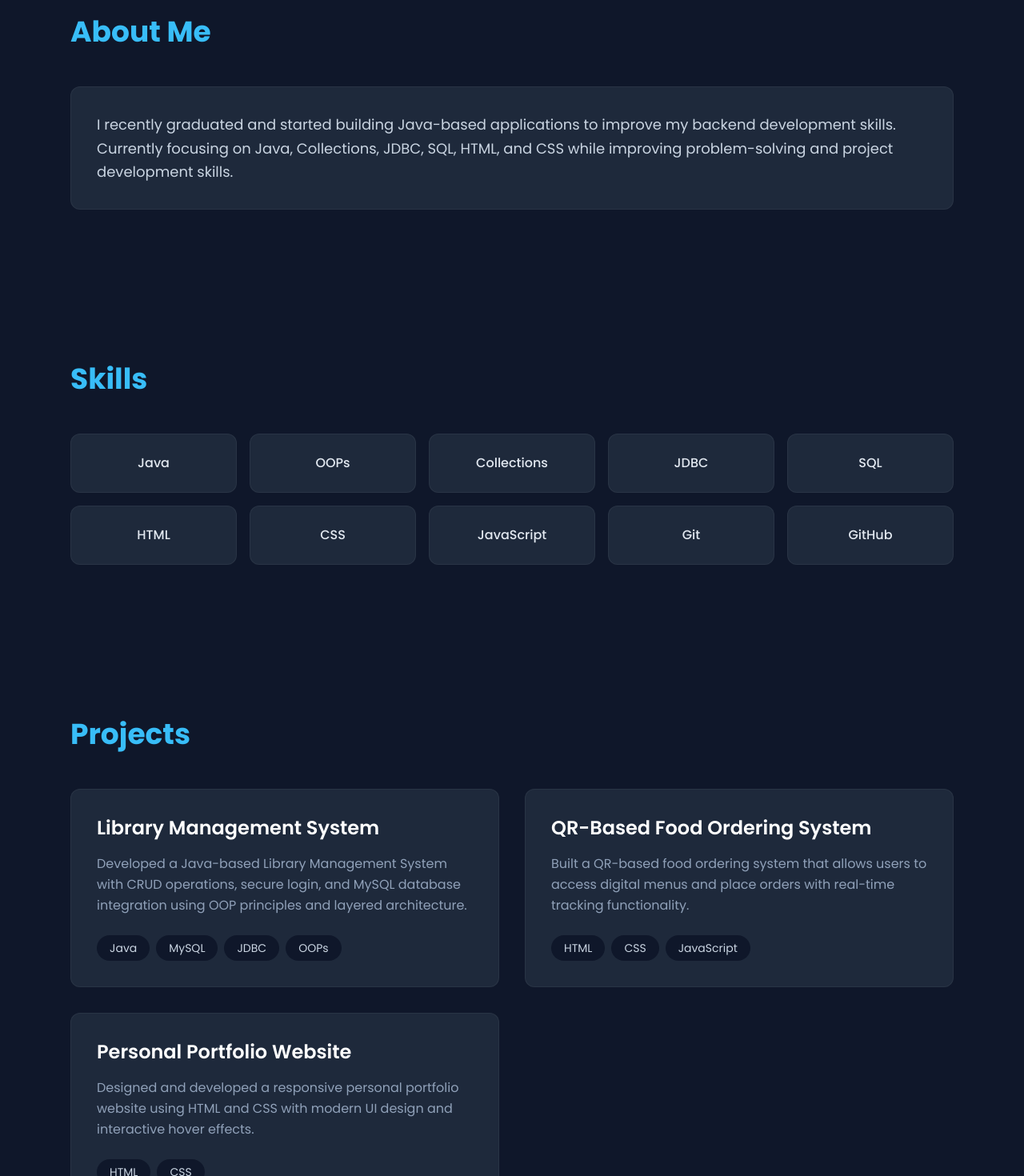
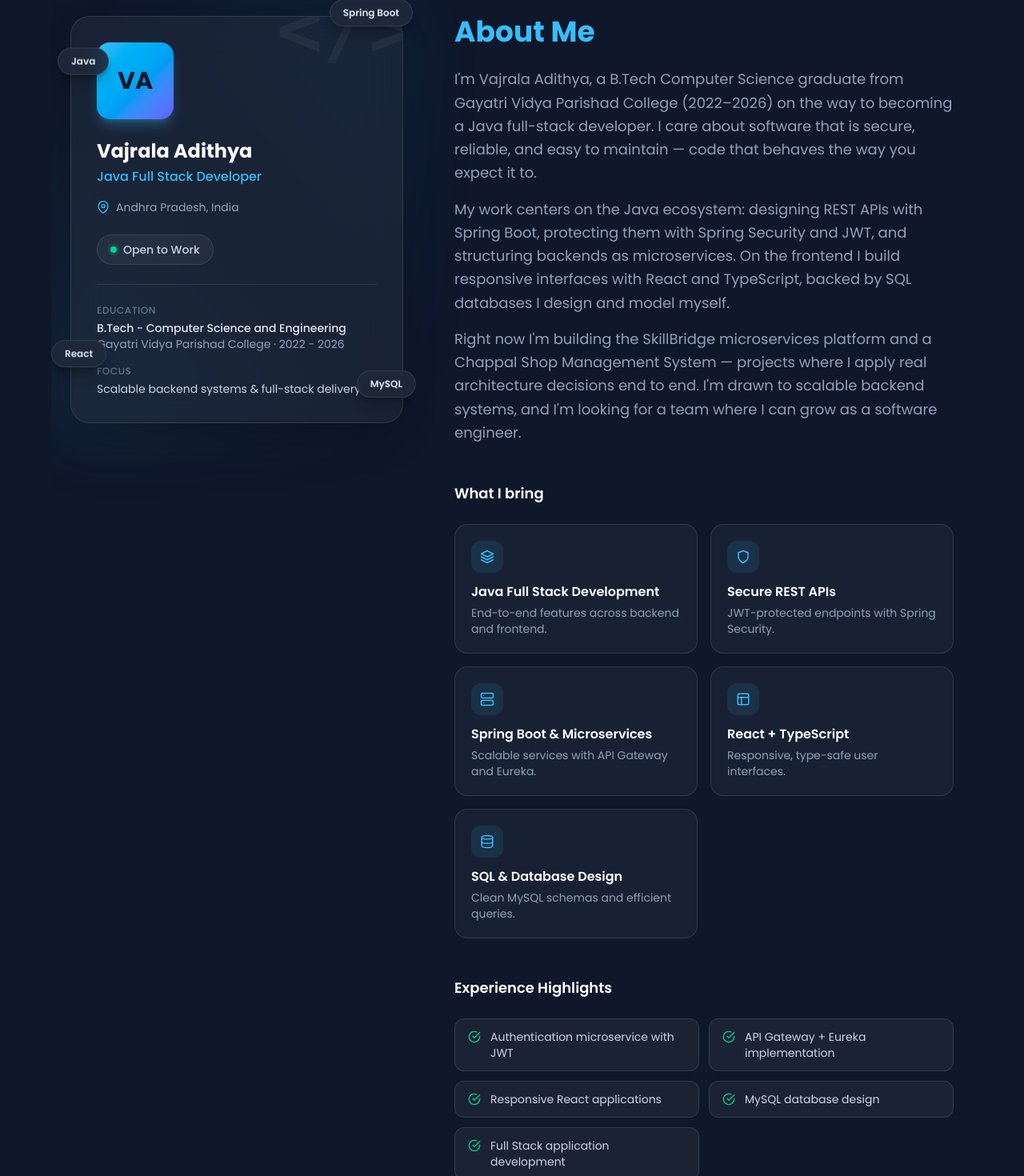
Before and after one commit to Adithya-vajrala/Portfolio, a React (Vite) app: page / in a window 1280 px wide. Shown: the part 1104-2574 px from the top of the page at 80% size. Built offline with nearby package versions, Linux system fonts and the light colour scheme.

Commit message:
feat(about): implement premium about section

```diff
--- /dev/null
+++ b/src/components/sections/AboutProfileCard.tsx
@@ -0,0 +1,107 @@
+import { motion } from 'framer-motion'
+import { FiMapPin } from 'react-icons/fi'
+
+import { CONTACT, LOGO_MONOGRAM } from '@/constants'
+import { EDUCATION } from '@/data'
+
+const FLOATING_BADGES = [
+  { label: 'Java', className: '-left-2 top-10 sm:-left-4', delay: 0 },
+  { label: 'Spring Boot', className: '-right-2 -top-5 sm:-right-3', delay: 0.6 },
+  { label: 'React', className: '-left-3 bottom-16 sm:-left-6', delay: 1.2 },
+  { label: 'MySQL', className: '-right-3 bottom-6 sm:-right-4', delay: 1.8 },
+]
+
+export default function AboutProfileCard() {
+  const education = EDUCATION[0]
+
+  return (
+    <motion.div
+      initial={{ opacity: 0, y: 32 }}
+      whileInView={{ opacity: 1, y: 0 }}
+      viewport={{ once: true, amount: 0.2 }}
+      transition={{ duration: 0.6, ease: 'easeOut' }}
+      className="relative mx-auto w-full max-w-sm lg:max-w-none"
+    >
+      {/* Glow behind the card */}
+      <div
+        aria-hidden
+        className="absolute -inset-4 rounded-3xl bg-gradient-to-tr from-brand/15 via-transparent to-sky-500/10 blur-2xl"
+      />
+
+      <div className="relative overflow-hidden rounded-3xl border border-white/10 bg-surface/70 p-8 shadow-2xl shadow-black/30 backdrop-blur-xl">
+        {/* Decorative code brackets */}
+        <span
+          aria-hidden
+          className="pointer-events-none absolute -right-4 -top-8 select-none font-mono text-8xl font-bold text-white/5"
+        >
+          {'</>'}
+        </span>
+
+        {/* Avatar placeholder — swap for a real photo later */}
+        <div className="flex h-24 w-24 items-center justify-center rounded-2xl bg-gradient-to-br from-brand via-sky-500 to-indigo-500 text-3xl font-bold text-ink shadow-lg shadow-brand/30">
+          {LOGO_MONOGRAM}
+        </div>
+
+        <h3 className="mt-6 text-2xl font-bold text-white">
+          Vajrala Adithya
+        </h3>
+        <p className="mt-1 font-medium text-brand">Java Full Stack Developer</p>
+
+        <p className="mt-4 flex items-center gap-2 text-sm text-slate-400">
+          <FiMapPin className="shrink-0 text-brand" size={16} />
+          {CONTACT.location}
+        </p>
+
+        <div className="mt-6 inline-flex items-center gap-2 rounded-full border border-white/10 bg-white/5 px-4 py-2 text-sm font-medium text-slate-300">
+          <span className="relative flex h-2 w-2">
+            <span className="absolute inline-flex h-full w-full animate-ping rounded-full bg-emerald-400 opacity-75" />
+            <span className="relative inline-flex h-2 w-2 rounded-full bg-emerald-400" />
+          </span>
+          Open to Work
+        </div>
+
+        <div className="my-6 h-px bg-white/10" />
+
+        <dl className="space-y-4 text-sm">
+          <div>
+            <dt className="text-xs font-medium uppercase tracking-wider text-slate-500">
+              Education
+            </dt>
+            <dd className="mt-1 font-medium text-slate-200">
+              {education.degree}
+            </dd>
+            <dd className="text-slate-400">
+              {education.school} · {education.period}
+            </dd>
+          </div>
+          <div>
+            <dt className="text-xs font-medium uppercase tracking-wider text-slate-500">
+              Focus
+            </dt>
+            <dd className="mt-1 text-slate-300">
+              Scalable backend systems &amp; full-stack delivery
+            </dd>
+          </div>
+        </dl>
+      </div>
+
+      {/* Floating tech badges */}
+      {FLOATING_BADGES.map(({ label, className, delay }) => (
+        <motion.span
+          key={label}
+          initial={{ opacity: 0, scale: 0.8 }}
+          whileInView={{ opacity: 1, scale: 1, y: [0, -8, 0] }}
+          viewport={{ once: true }}
+          transition={{
+            opacity: { delay: 0.4 + delay },
+            scale: { delay: 0.4 + delay },
+            y: { delay, duration: 3, repeat: Infinity, ease: 'easeInOut' },
+          }}
+          className={`absolute rounded-full border border-white/10 bg-surface/90 px-4 py-2 text-xs font-semibold text-slate-200 shadow-lg shadow-black/30 backdrop-blur ${className}`}
+        >
+          {label}
+        </motion.span>
+      ))}
+    </motion.div>
+  )
+}
--- a/src/components/sections/AboutSection.tsx
+++ b/src/components/sections/AboutSection.tsx
@@ -1,33 +1,181 @@
 import { motion } from 'framer-motion'
+import type { IconType } from 'react-icons'
+import {
+  FiCheckCircle,
+  FiDatabase,
+  FiLayers,
+  FiLayout,
+  FiServer,
+  FiShield,
+} from 'react-icons/fi'
 
-import { fadeInUp } from '@/animations'
+import { fadeInUp, staggerContainer } from '@/animations'
+import AboutProfileCard from '@/components/sections/AboutProfileCard'
+
+const ABOUT_PARAGRAPHS = [
+  "I'm Vajrala Adithya, a B.Tech Computer Science graduate from Gayatri " +
+    'Vidya Parishad College (2022–2026) on the way to becoming a Java ' +
+    'full-stack developer. I care about software that is secure, reliable, ' +
+    'and easy to maintain — code that behaves the way you expect it to.',
+  'My work centers on the Java ecosystem: designing REST APIs with Spring ' +
+    'Boot, protecting them with Spring Security and JWT, and structuring ' +
+    'backends as microservices. On the frontend I build responsive ' +
+    'interfaces with React and TypeScript, backed by SQL databases I design ' +
+    'and model myself.',
+  "Right now I'm building the SkillBridge microservices platform and a " +
+    'Chappal Shop Management System — projects where I apply real ' +
+    'architecture decisions end to end. I\'m drawn to scalable backend ' +
+    'systems, and I\'m looking for a team where I can grow as a software ' +
+    'engineer.',
+]
+
+interface HighlightCard {
+  Icon: IconType
+  title: string
+  description: string
+}
+
+const HIGHLIGHT_CARDS: HighlightCard[] = [
+  {
+    Icon: FiLayers,
+    title: 'Java Full Stack Development',
+    description: 'End-to-end features across backend and frontend.',
+  },
+  {
+    Icon: FiShield,
+    title: 'Secure REST APIs',
+    description: 'JWT-protected endpoints with Spring Security.',
+  },
+  {
+    Icon: FiServer,
+    title: 'Spring Boot & Microservices',
+    description: 'Scalable services with API Gateway and Eureka.',
+  },
+  {
+    Icon: FiLayout,
+    title: 'React + TypeScript',
+    description: 'Responsive, type-safe user interfaces.',
+  },
+  {
+    Icon: FiDatabase,
+    title: 'SQL & Database Design',
+    description: 'Clean MySQL schemas and efficient queries.',
+  },
+]
+
+const EXPERIENCE_POINTS = [
+  'Authentication microservice with JWT',
+  'API Gateway + Eureka implementation',
+  'Responsive React applications',
+  'MySQL database design',
+  'Full Stack application development',
+]
+
+const SECTION_VIEWPORT = { once: true, amount: 0.2 } as const
 
 export default function AboutSection() {
   return (
-    <section id="about" className="mx-auto max-w-6xl px-6 py-24">
-      <motion.h1
+    <section id="about" className="mx-auto max-w-6xl overflow-x-clip px-6 py-24">
+      <div className="grid gap-16 lg:grid-cols-[minmax(0,2fr)_minmax(0,3fr)] lg:items-start">
+        {/* Left — profile card */}
+        <AboutProfileCard />
+
+        {/* Right — story */}
+        <div>
+          <motion.h2
             variants={fadeInUp}
             initial="hidden"
             whileInView="visible"
             viewport={{ once: true, amount: 0.3 }}
-        className="mb-12 text-4xl font-bold text-brand"
+            className="text-4xl font-bold text-brand"
           >
             About Me
-      </motion.h1>
+          </motion.h2>
+
+          {/* Story paragraphs */}
           <motion.div
+            variants={staggerContainer}
+            initial="hidden"
+            whileInView="visible"
+            viewport={SECTION_VIEWPORT}
+            className="mt-6 space-y-4"
+          >
+            {ABOUT_PARAGRAPHS.map((paragraph) => (
+              <motion.p
+                key={paragraph}
+                variants={fadeInUp}
+                className="text-base leading-relaxed text-slate-400 sm:text-lg"
+              >
+                {paragraph}
+              </motion.p>
+            ))}
+          </motion.div>
+
+          {/* Highlight cards */}
+          <motion.h3
             variants={fadeInUp}
             initial="hidden"
             whileInView="visible"
-        viewport={{ once: true, amount: 0.3 }}
-        className="rounded-xl border border-white/5 bg-surface p-8 transition hover:border-brand"
+            viewport={SECTION_VIEWPORT}
+            className="mt-12 text-lg font-semibold text-white"
           >
-        <p className="text-lg leading-relaxed text-slate-300">
-          I recently graduated and started building Java-based applications to
-          improve my backend development skills. Currently focusing on Java,
-          Collections, JDBC, SQL, HTML, and CSS while improving
-          problem-solving and project development skills.
-        </p>
+            What I bring
+          </motion.h3>
+          <motion.div
+            variants={staggerContainer}
+            initial="hidden"
+            whileInView="visible"
+            viewport={SECTION_VIEWPORT}
+            className="mt-6 grid gap-4 sm:grid-cols-2"
+          >
+            {HIGHLIGHT_CARDS.map(({ Icon, title, description }) => (
+              <motion.div
+                key={title}
+                variants={fadeInUp}
+                className="group rounded-2xl border border-white/10 bg-surface/60 p-5 backdrop-blur transition-all duration-300 hover:-translate-y-1 hover:border-brand/50 hover:shadow-lg hover:shadow-brand/10 motion-reduce:transform-none"
+              >
+                <div className="flex h-10 w-10 items-center justify-center rounded-xl bg-brand/10 text-brand transition-colors duration-300 group-hover:bg-brand group-hover:text-ink">
+                  <Icon size={18} />
+                </div>
+                <h4 className="mt-3 font-semibold text-white">{title}</h4>
+                <p className="mt-1 text-sm text-slate-400">{description}</p>
               </motion.div>
+            ))}
+          </motion.div>
+
+          {/* Experience highlights */}
+          <motion.h3
+            variants={fadeInUp}
+            initial="hidden"
+            whileInView="visible"
+            viewport={SECTION_VIEWPORT}
+            className="mt-12 text-lg font-semibold text-white"
+          >
+            Experience Highlights
+          </motion.h3>
+          <motion.ul
+            variants={staggerContainer}
+            initial="hidden"
+            whileInView="visible"
+            viewport={SECTION_VIEWPORT}
+            className="mt-6 grid gap-3 sm:grid-cols-2"
+          >
+            {EXPERIENCE_POINTS.map((point) => (
+              <motion.li
+                key={point}
+                variants={fadeInUp}
+                className="flex items-start gap-3 rounded-xl border border-white/10 bg-white/5 px-4 py-3 text-sm text-slate-300"
+              >
+                <FiCheckCircle
+                  size={16}
+                  className="mt-0.5 shrink-0 text-emerald-400"
+                />
+                {point}
+              </motion.li>
+            ))}
+          </motion.ul>
+        </div>
+      </div>
     </section>
   )
 }
--- a/src/main.tsx
+++ b/src/main.tsx
@@ -1,6 +1,7 @@
 import { StrictMode } from 'react'
 import { createRoot } from 'react-dom/client'
 import { BrowserRouter } from 'react-router'
+import { MotionConfig } from 'framer-motion'
 
 import App from '@/App'
 import '@/styles/index.css'
@@ -8,7 +9,9 @@ import '@/styles/index.css'
 createRoot(document.getElementById('root')!).render(
   <StrictMode>
     <BrowserRouter>
-      <App />
+      <MotionConfig reducedMotion="user">
+        <App />
+      </MotionConfig>
     </BrowserRouter>
   </StrictMode>,
 )
```
Lines whose indentation alone changed are shown as unchanged.
